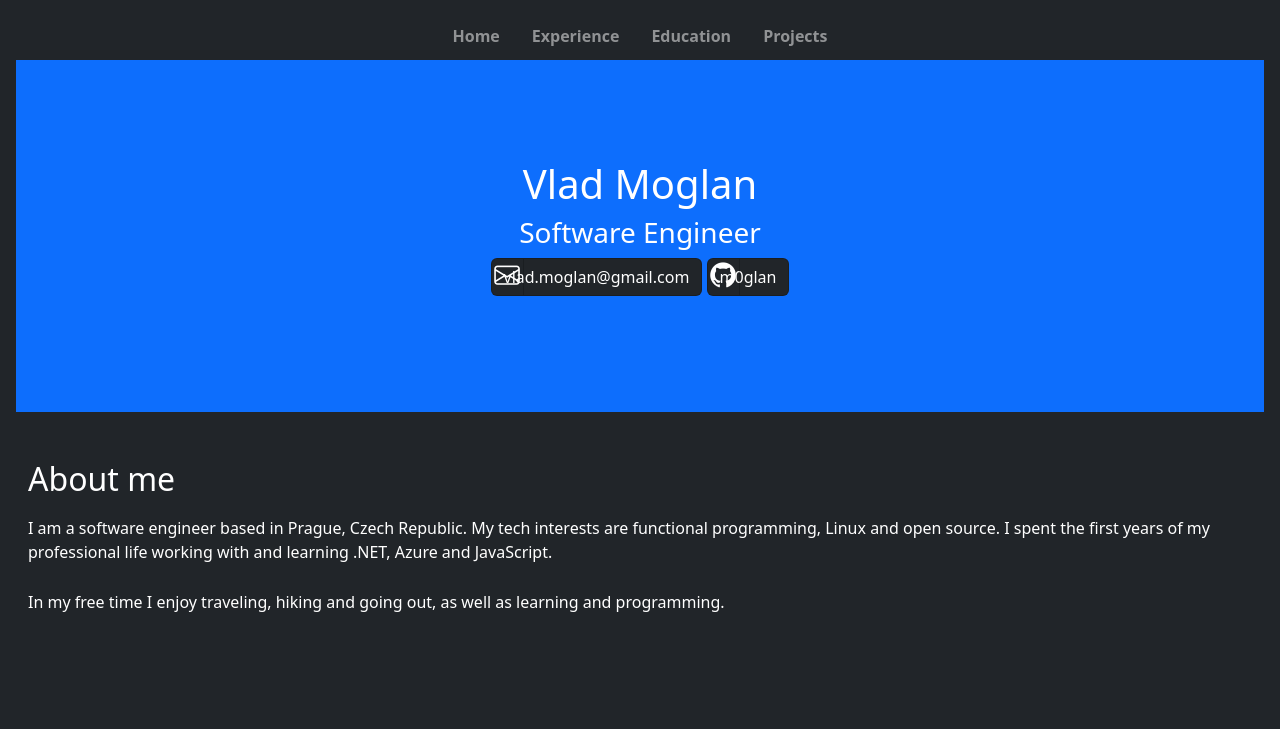
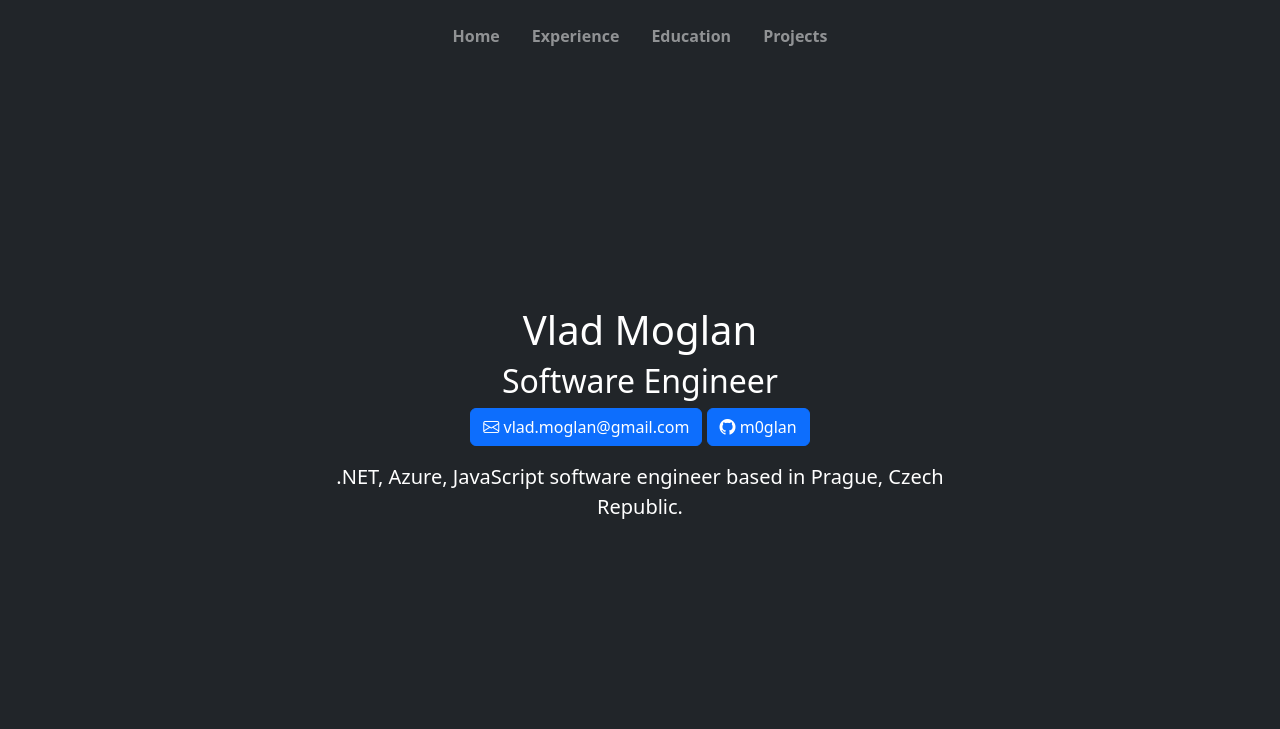
Before and after one commit to m0glan/m0glan.github.io, a plain HTML site: page index.html in a window 1280 px wide. Drawn offline with nearby package versions, Linux system fonts and the light colour scheme.

Commit message:
Created a cover page.

```diff
--- a/index.html
+++ b/index.html
@@ -10,8 +10,8 @@
     <link rel="stylesheet" href="./style.css">
 
   </head>
-  <body class="d-flex h-100 text-center text-bg-dark">
-    <div class="cover-container d-flex w-100 h-100 p-3 mx-auto flex-column">
+  <body class="text-center text-bg-dark">
+    <div class="cover-container d-flex h-100 p-3 mx-auto flex-column">
       <header class="masthead mb-auto">
         <nav class="nav nav-masthead justify-content-center">
           <a class="nav-link active" href="index.html">Home</a>
@@ -19,41 +19,25 @@
           <a class="nav-link" href="education.html">Education</a>
           <a class="nav-link" href="projects.html">Projects</a>
         </nav>
+      </header>
 
-        <div class="main-header">
+      <main id="content" class="mb-auto" role="main">
         <h1>Vlad Moglan</h1>
-
-          <h3>Software Engineer</h2>
-
+        <h2>Software Engineer</h2>
         <ul class="container text-center">
-            <a class="btn btn-social" href="mailto:m0glan@proton.me">
+          <a class="btn btn-primary" href="mailto:m0glan@proton.me">
             <i class="bi bi-envelope"></i>
             vlad.moglan@gmail.com
           </a>
 
-            <a class="btn btn-social" href="https://www.github.com/m0glan" target="_blank" rel="noopener">
+          <a class="btn btn-primary" href="https://www.github.com/m0glan" target="_blank" rel="noopener">
             <i class="bi bi-github"></i>
             m0glan
           </a>
         </ul>
-        </div>
-      </header>
-
-      <main id="content" class="bd-content order-1 py-5">
-        <div class="container-xxl bd-gutter">
-          <div class="row g-lg-5 mb-5 section">
-            <h2>About me</h2>
-
-            <p class="section-element">
-              I am a software engineer based in Prague, Czech Republic. My tech interests are functional programming, Linux and open source.
-              I spent the first years of my professional life working with and learning .NET, Azure and JavaScript.
+        <p class="lead">
+          .NET, Azure, JavaScript software engineer based in Prague, Czech Republic.
         </p>
-
-            <p class="section-element">
-              In my free time I enjoy traveling, hiking and going out, as well as learning and programming.
-            </p>
-          </div>
-        </div>
       </main>
     </div>
 
--- a/style.css
+++ b/style.css
@@ -1,3 +1,7 @@
+html, body {
+  height: 100%;
+}
+
 .main-header {
   padding: 100px;
   background-color: #0d6efd;
@@ -32,6 +36,14 @@ a {
   list-style: none;
 }
 
+.cover {
+  padding: 0 1.5rem;
+}
+
+.cover-container {
+  max-width: 42em;
+}
+
 .section {
   text-align: left;
 }
```
Lines whose indentation alone changed are shown as unchanged.
